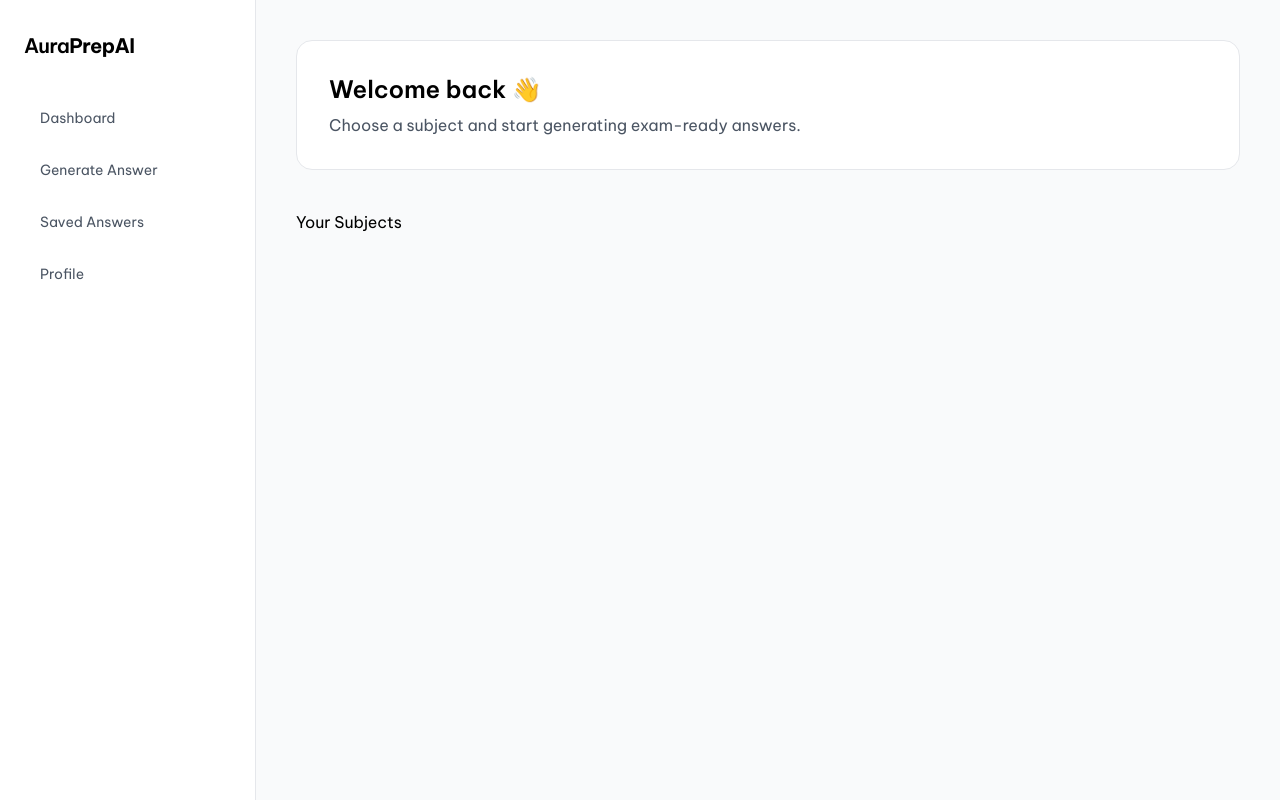
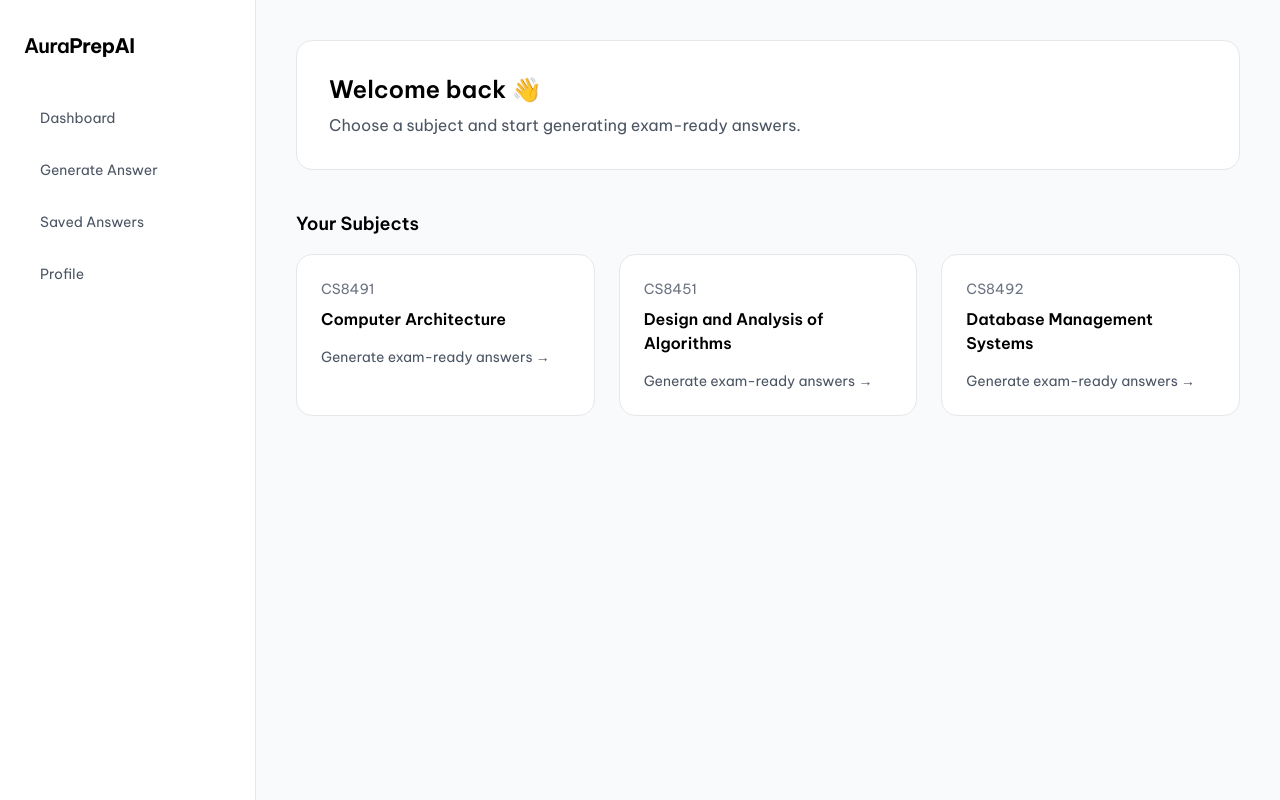
Before and after one commit to arumansalik/Aura-Prep-AI, a Next.js app: page /dashboard in a window 1280 px wide. Built offline with nearby package versions, Linux system fonts and the light colour scheme.

Commit message:
Subject Grid & Card Updated

```diff
--- a/components/dashboard/SubjectCard.tsx
+++ b/components/dashboard/SubjectCard.tsx
@@ -0,0 +1,15 @@
+import Link from "next/link";
+
+export default function SubjectCard({
+    subject,
+                                    } : {
+    subject: {code: string, name: string};
+}) {
+    return (
+        <Link href={`/generate?subject=${subject.code}`} className="rounded-2xl border bg-white p-6 hover:shadow-md transition group">
+            <p className="text-sm text-gray-500">{subject.code}</p>
+            <h4 className="mt-2 font-semibold group-hover:text-blue-600">{subject.name}</h4>
+            <p className="mt-4 text-sm text-gray-600">Generate exam-ready answers →</p>
+        </Link>
+    )
+}
--- a/components/dashboard/SubjectGrid.tsx
+++ b/components/dashboard/SubjectGrid.tsx
@@ -1,3 +1,5 @@
+import SubjectCard from "@/components/dashboard/SubjectCard";
+
 const subjects = [
     {
         code: "CS8491",
@@ -16,11 +18,15 @@ const subjects = [
 export default function SubjectGrid() {
     return (
         <div>
-            <h3>
+            <h3 className="text-lg font-semibold mb-4">
                 Your Subjects
             </h3>
 
-
+            <div className="grid sm:grid-cols-2 lg:grid-cols-3 gap-6">
+                {subjects.map((sub) => (
+                    <SubjectCard  key={sub.code} subject={sub} />
+                ))}
+            </div>
         </div>
     );
 }
```
